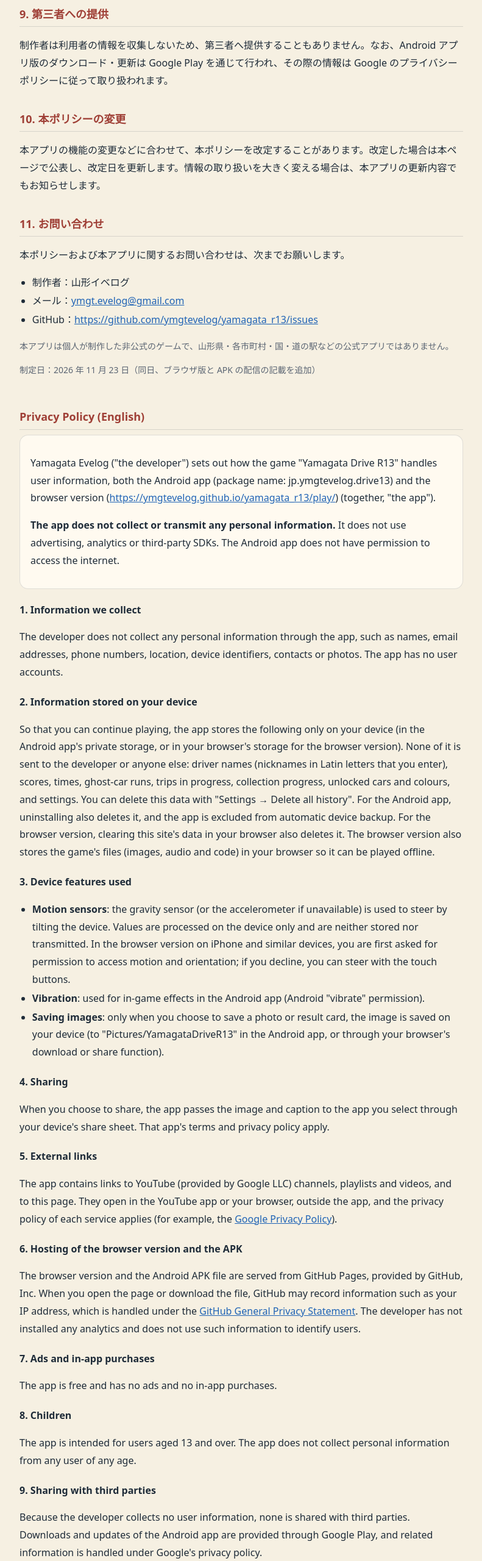
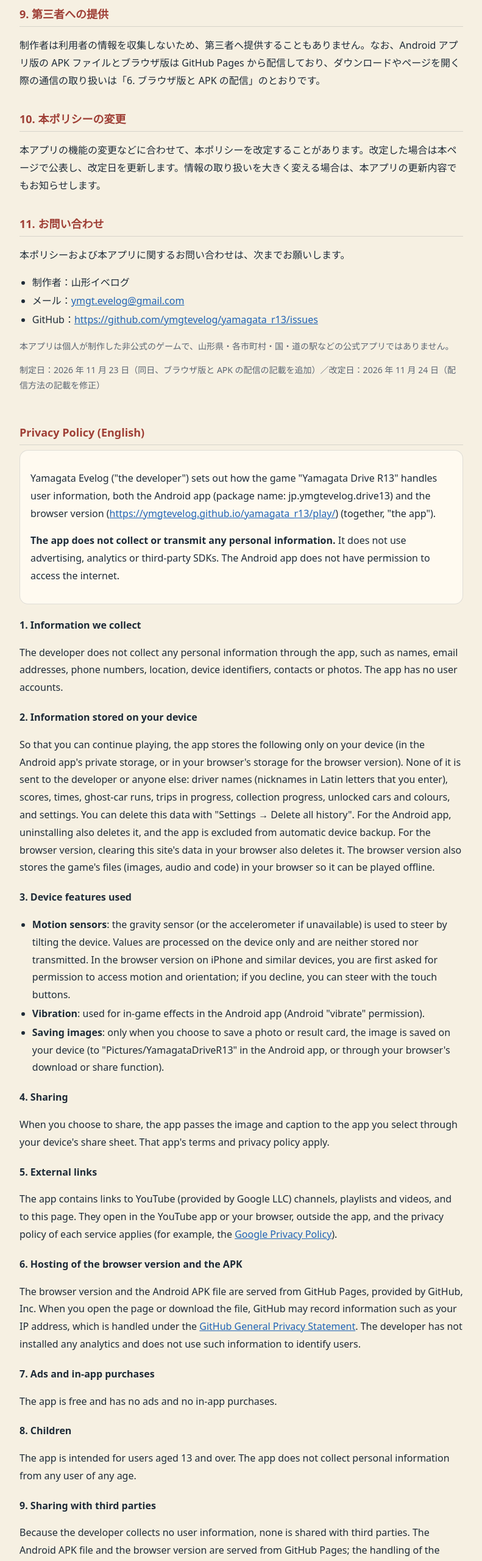
Before and after one commit to ymgtevelog/yamagata_r13, a plain HTML site: page docs/privacy.html in a window 1280 px wide. Shown: the part 2272-4832 px from the top of the page at 61% size, without its empty margins (244-1035 px from the left). Drawn offline with Linux system fonts and the light colour scheme.

Commit message:
プライバシーポリシー：配信方法の記載を現状（GitHub Pages から APK とブラウザ版を配信）に合わせて修正
Co-Authored-By: Claude Opus 5.5 <noreply@anthropic.com>
Claude-Session: https://claude.ai/code/session_01NMbFAdSHDE24ecDV6hWziu

```diff
--- a/docs/privacy.html
+++ b/docs/privacy.html
@@ -56,7 +56,7 @@
     <p>本アプリは 13 歳以上の方を対象としています。本アプリは年齢を問わずいかなる利用者の個人情報も収集しません。</p>
 
     <h2>9. 第三者への提供</h2>
-    <p>制作者は利用者の情報を収集しないため、第三者へ提供することもありません。なお、Android アプリ版のダウンロード・更新は Google Play を通じて行われ、その際の情報は Google のプライバシーポリシーに従って取り扱われます。</p>
+    <p>制作者は利用者の情報を収集しないため、第三者へ提供することもありません。なお、Android アプリ版の APK ファイルとブラウザ版は GitHub Pages から配信しており、ダウンロードやページを開く際の通信の取り扱いは「6. ブラウザ版と APK の配信」のとおりです。</p>
 
     <h2>10. 本ポリシーの変更</h2>
     <p>本アプリの機能の変更などに合わせて、本ポリシーを改定することがあります。改定した場合は本ページで公表し、改定日を更新します。情報の取り扱いを大きく変える場合は、本アプリの更新内容でもお知らせします。</p>
@@ -69,7 +69,7 @@
       <li>GitHub：<a href="https://github.com/ymgtevelog/yamagata_r13/issues">https://github.com/ymgtevelog/yamagata_r13/issues</a></li>
     </ul>
     <p class="note">本アプリは個人が制作した非公式のゲームで、山形県・各市町村・国・道の駅などの公式アプリではありません。</p>
-    <p class="note">制定日：2026 年 11 月 23 日（同日、ブラウザ版と APK の配信の記載を追加）</p>
+    <p class="note">制定日：2026 年 11 月 23 日（同日、ブラウザ版と APK の配信の記載を追加）／改定日：2026 年 11 月 24 日（配信方法の記載を修正）</p>
   </section>
 
   <section id="en" lang="en">
@@ -99,7 +99,7 @@
     <h3>8. Children</h3>
     <p>The app is intended for users aged 13 and over. The app does not collect personal information from any user of any age.</p>
     <h3>9. Sharing with third parties</h3>
-    <p>Because the developer collects no user information, none is shared with third parties. Downloads and updates of the Android app are provided through Google Play, and related information is handled under Google's privacy policy.</p>
+    <p>Because the developer collects no user information, none is shared with third parties. The Android APK file and the browser version are served from GitHub Pages; the handling of the connection when you download the file or open the page is described in section 6, "Hosting of the browser version and the APK".</p>
     <h3>10. Changes to this policy</h3>
     <p>This policy may be updated when the app changes. Updates will be published on this page with a new date, and significant changes will also be noted in the app's release notes.</p>
     <h3>11. Contact</h3>
@@ -109,7 +109,7 @@
       <li>GitHub: <a href="https://github.com/ymgtevelog/yamagata_r13/issues">https://github.com/ymgtevelog/yamagata_r13/issues</a></li>
     </ul>
     <p class="note">This is an unofficial game made by an individual. It is not an official app of Yamagata Prefecture, its municipalities, the national government or any roadside station (michi-no-eki).</p>
-    <p class="note">Effective date: November 23, 2026 (browser version and APK distribution added the same day)</p>
+    <p class="note">Effective date: November 23, 2026 (browser version and APK distribution added the same day) / Revised: November 24, 2026 (description of distribution corrected)</p>
   </section>
   <footer>© 山形イベログ</footer>
 </main>
```
